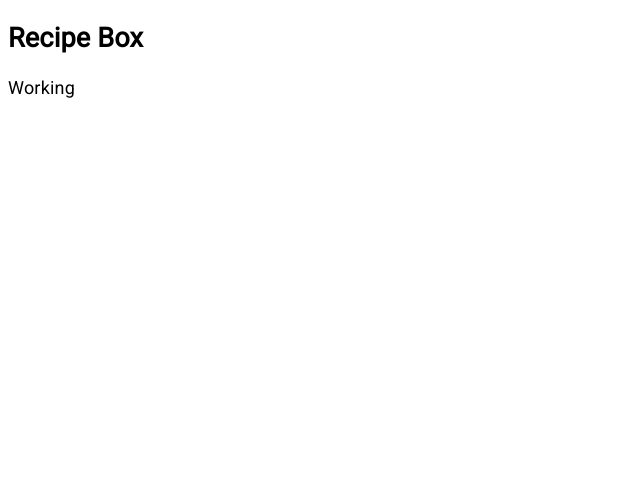
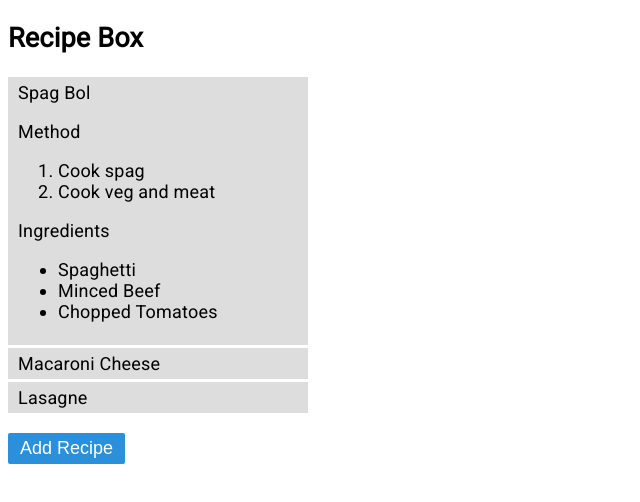
Before and after one commit to chazmcgrill/recipe-box, a React app: page / in a window 1280 px wide. Shown: the whole page, without its empty margins (0-640 px from the left). Built offline with nearby package versions, Linux system fonts and the light colour scheme.

Commit message:
Basic Styling React Skeleton
Added basic styling and created a skeleton of required react components

```diff
--- a/client/index.js
+++ b/client/index.js
@@ -1,10 +1,57 @@
 import React, { Component } from 'react';
 import ReactDOM from 'react-dom';
+
+class Recipe extends Component {
+  render() {
+    return (
+      <div className="list-item">Spag Bol
+        <div>
+          <p>Method</p>
+          <ol>
+            <li>Cook spag</li>
+            <li>Cook veg and meat</li>
+          </ol>
+          <p>Ingredients</p>
+          <ul>
+            <li>Spaghetti</li>
+            <li>Minced Beef</li>
+            <li>Chopped Tomatoes</li>
+          </ul>
+        </div>
+      </div>
+    )
+  }
+}
+
+class RecipeBox extends Component {
+  render() {
+    return (
+      <div className="recipe-box">
+        <Recipe />
+        <div className="list-item">Macaroni Cheese</div>
+        <div className="list-item">Lasagne</div>
+      </div>
+    )
+  }
+}
+
+class AddRecipe extends Component {
+  render() {
+    return (
+      <div>
+        <button>Add Recipe</button>
+      </div>
+    )
+  }
+}
 
 class App extends Component {
   render() {
     return (
-      <div>Working</div>
+      <div className="container">
+        <RecipeBox />
+        <AddRecipe />
+      </div>
     )
   }
 }
--- a/css/styles.sass
+++ b/css/styles.sass
@@ -8,4 +8,26 @@ $white: #fff
 html
   font-family: 'Roboto', sans-serif
   font-size: 18px
-  letter-spacing: .2px
+  letter-spacing: 0.2px
+
+button
+  font-size: 100%
+  background-color: $blue
+  color: $white
+  border-style: none
+  border-radius: 2px
+  padding: 5px 12px
+
+  &:hover
+    background-color: darken($blue,10%)
+
+.container
+  width: 300px
+
+.recipe-box
+  margin-bottom: 20px
+
+.list-item
+  background: $grey
+  padding: 5px 10px
+  margin-bottom: 3px
```
Also changed, not shown: css/styles.css.
